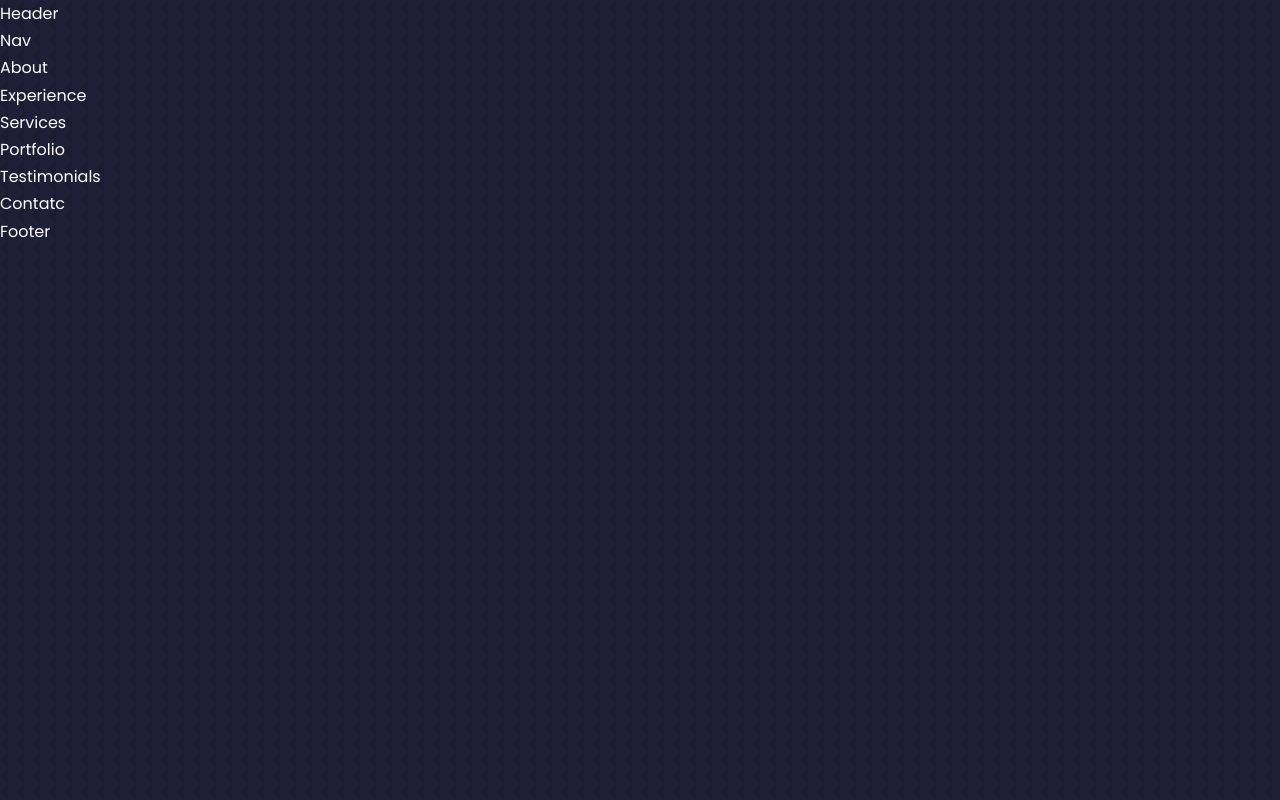
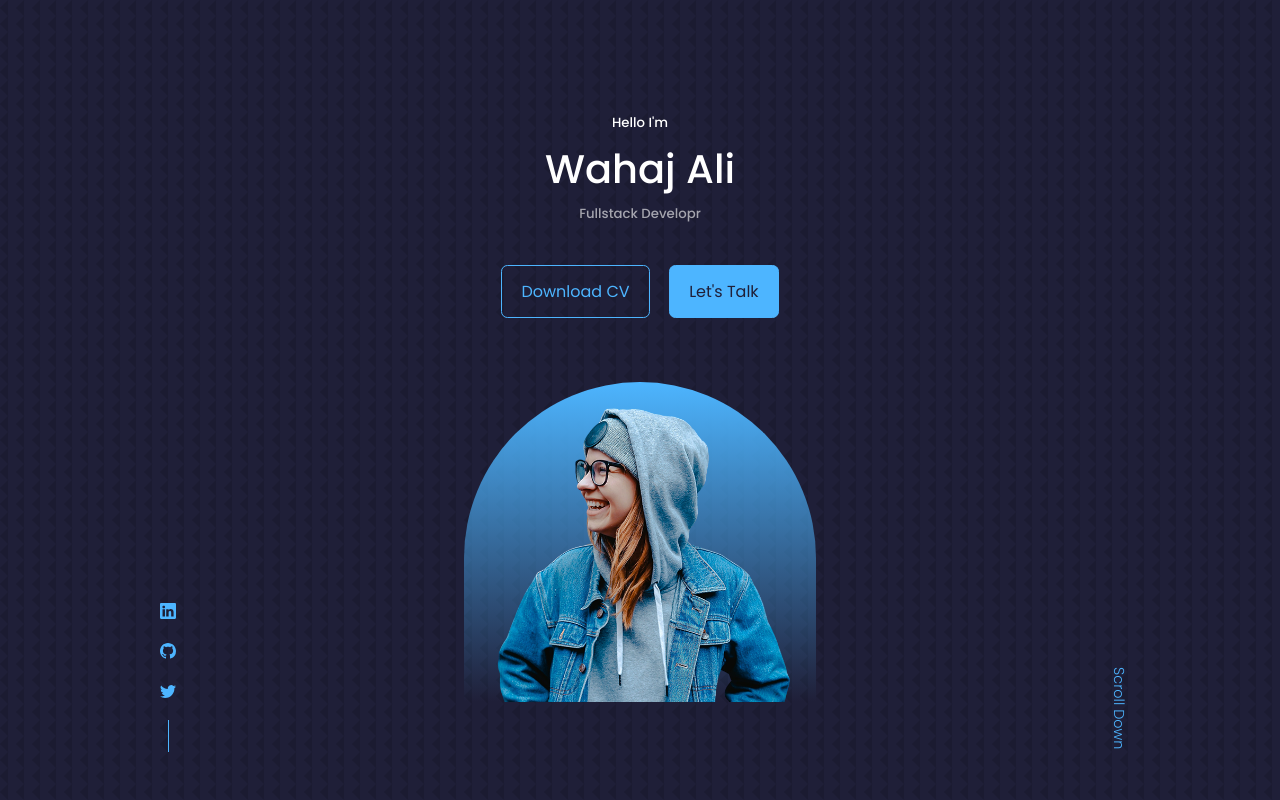
Before and after one commit to Wahaj-Ali/Portfolio-React, a React (Create React App) app: page / in a window 1280 px wide. Shown: the top 800 px of the page. Built offline with nearby package versions, Linux system fonts and the light colour scheme.

Commit message:
Add header component
In this commit
- Add a Header component for the app.
- Add styles for the Header component.

```diff
--- a/package.json
+++ b/package.json
@@ -8,6 +8,7 @@
     "@testing-library/user-event": "^13.5.0",
     "react": "^18.2.0",
     "react-dom": "^18.2.0",
+    "react-icons": "^4.7.1",
     "react-scripts": "5.0.1",
     "web-vitals": "^2.1.4"
   },
--- /dev/null
+++ b/src/components/header/CTA.jsx
@@ -0,0 +1,13 @@
+import React from 'react';
+import CV from '../../assets/cv.pdf';
+
+const CTA = () => {
+  return (
+    <div className='cta'>
+        <a href={CV} download className='btn'>Download CV</a>
+        <a href="#contact" className='btn btn-primary'>Let's Talk</a>
+    </div>
+  )
+}
+
+export default CTA
--- a/src/components/header/Header.jsx
+++ b/src/components/header/Header.jsx
@@ -1,9 +1,25 @@
 import React from 'react';
 import './header.css';
+import CTA from './CTA';
+import ME from'../../assets/me.png';
+import HeaderSocials from './HeaderSocials';
 
 const Header = () => {
   return (
-    <div>Header</div>
+    <header>
+      <div className="container header__container"><h5>Hello I'm</h5>
+        <h1>Wahaj Ali</h1>
+        <h5 className='text-light'>Fullstack Developr</h5>
+        <CTA />
+        <HeaderSocials />
+
+        <div className="me">
+          <img src={ME} alt="me" />
+        </div>
+
+        <a href="#contact" className='scroll_down'>Scroll Down</a>
+        </div>
+    </header>
   )
 }
 
--- /dev/null
+++ b/src/components/header/HeaderSocials.jsx
@@ -0,0 +1,14 @@
+import React from 'react';
+import {BsLinkedin, BsTwitter, BsGithub} from 'react-icons/bs';
+
+const HeaderSocials = () => {
+  return (
+    <div className='header__socials'>
+        <a href="https://www.linkedin.com/in/wahaj-ali96/" target="_blank"><BsLinkedin /></a>
+        <a href="https://github.com/wahaj-Ali" target="_blank"><BsGithub /></a>
+        <a href="https://twitter.com/Ali96Wahaj" target="_blank"><BsTwitter /></a>
+    </div>
+  )
+}
+
+export default HeaderSocials
--- a/src/components/header/header.css
+++ b/src/components/header/header.css
@@ -0,0 +1,82 @@
+header {
+    height: 100vh;
+    padding-top: 7rem;
+    overflow: hidden;
+}
+
+.header__container {
+    text-align: center;
+    height: 100%;
+    position: relative;
+}
+
+/* CTA  */
+.cta {
+    margin-top: 2.5rem;
+    display: flex;
+    gap: 1.2rem;
+    justify-content: center;
+}
+
+ /* Socials  */
+
+ .header__socials {
+    display: flex;
+    flex-direction: column;
+    align-items: center;
+    gap: 0.8rem;
+    position: absolute;
+    left: 0;
+    bottom: 3rem;
+ }
+
+ .header__socials:after {
+    content: "";
+    width: 1px;
+    height: 2rem;
+    background: var(--color-primary);
+ }
+
+ /* ME  */
+
+ .me {
+    background: linear-gradient(var(--color-primary), transparent);
+    width: 22rem;
+    height: 20rem;
+    position: absolute;
+    left: calc(50% - 11rem);
+    margin-top: 4rem;
+    border-radius: 12rem 12rem 0 0;
+    overflow: hidden;
+    padding: 1.5rem 1.5rem 1.5rem 1.5rem;
+ }
+
+ /* SCROLL DONW  */
+
+ .scroll_down {
+    position: absolute;
+    right: -2.5rem;
+    bottom: 5rem;
+    transform: rotate(90deg);
+    font-weight: 200;
+    font-size: 0.9rem;
+ }
+
+ /*MEDIA QUERY FOR TABLETS */
+@media screen and (max-width: 1024px) {
+    header {
+        height: 60vh;
+    }
+}
+
+
+/*MEDIA QUERY FOR MOBILE */
+@media screen and (max-width: 600px) {
+    header {
+        height: 100vh;
+    }
+
+    .header__socials, .scroll_down {
+      display: none;
+    }
+}
```
Also changed, not shown: 2 other files (tests, documents, lock files or other folders).
